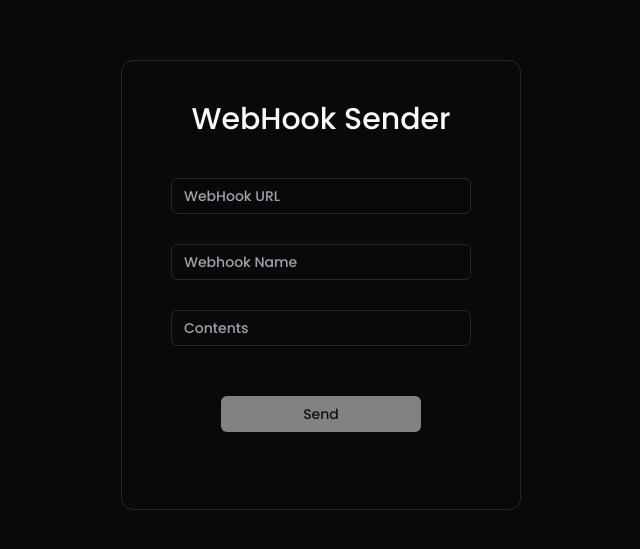
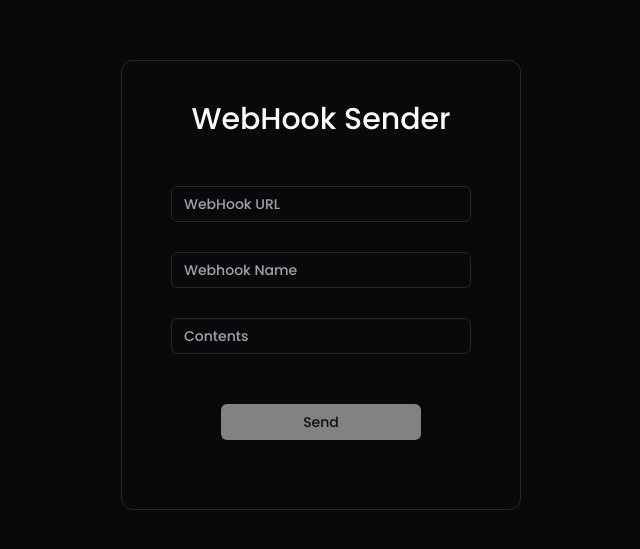
Before and after one commit to matuc-dev/discord-webhook-sender, a Next.js app: page / in a window 1280 px wide. Shown: the part 115-664 px from the top of the page, without its empty margins (319-959 px from the left). Built offline with nearby package versions, Linux system fonts and the light colour scheme.

Commit message:
デザインの微調整

```diff
--- a/components/Form.tsx
+++ b/components/Form.tsx
@@ -49,9 +49,9 @@ const Form = () => {
 
   return (
     <div className='flex items-center justify-center flex-col h-screen'>
-        <div className="border w-[400px] h-[450px] rounded-xl flex justify-center">
+        <div className="border w-[350px] h-[400px] sm:w-[400px] sm:h-[450px] rounded-xl flex justify-center">
             <h1 className=" text-3xl mt-10 fixed">WebHook Sender</h1>
-            <div className="flex flex-col items-center justify-center gap-y-[30px] mt-10">
+            <div className="flex flex-col items-center justify-center gap-y-[30px] mt-14">
                 <Input value={url} onChange={(event) => setUrl(event.target.value)} className='w-[300px]' placeholder="WebHook URL" type="password" />
                 <Input value={name} onChange={(event) => setName(event.target.value)} className='w-[300px]' placeholder="Webhook Name" />
                 <Input value={contents} onChange={(event) => setContents(event.target.value)} className='w-[300px]' placeholder="Contents" />
```
